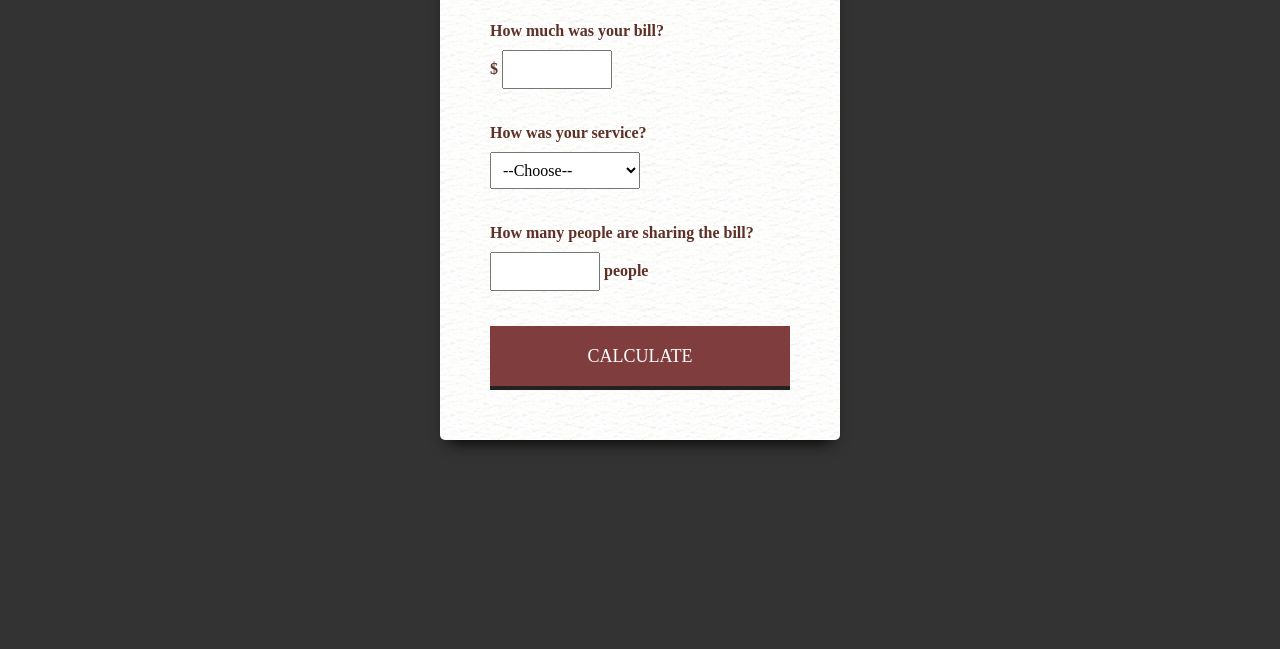
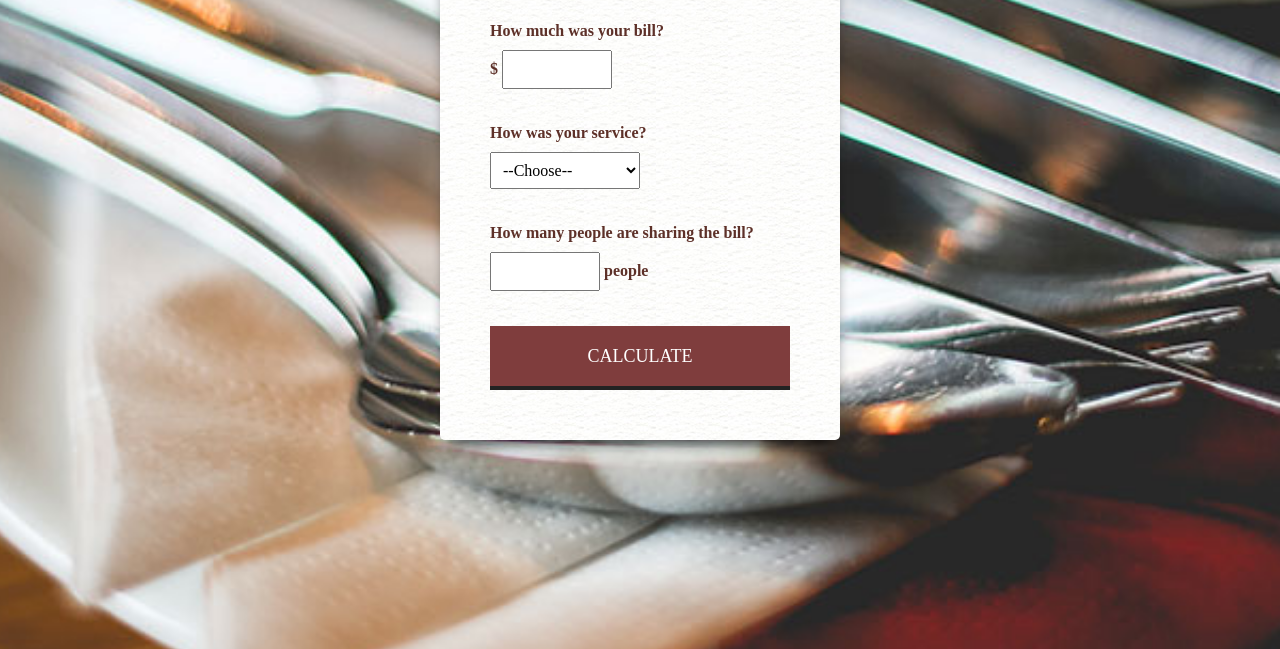
Before and after one commit to jocelynmchappell/jmcPortfolio, a plain HTML site: page tipcalculator.html in a window 1280 px wide. Shown: the part 151-800 px from the top of the page. Drawn offline with Linux system fonts and the light colour scheme.

Commit message:
Update styles.css

```diff
--- a/css/styles.css
+++ b/css/styles.css
@@ -1,5 +1,5 @@
 body {
-    background: #333 url("./img/cutlery.jpg") center center no-repeat;
+    background: #333 url("../img/cutlery.jpg") center center no-repeat;
     background-size: 200%;
     color: rgb(93, 48, 40);
 }
```
